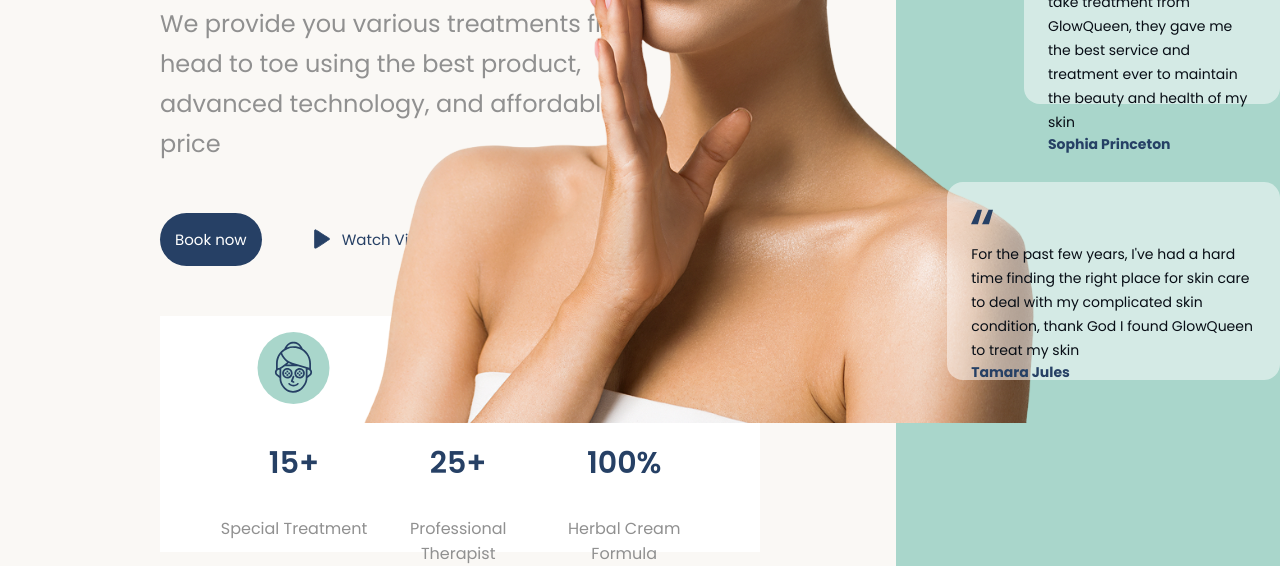
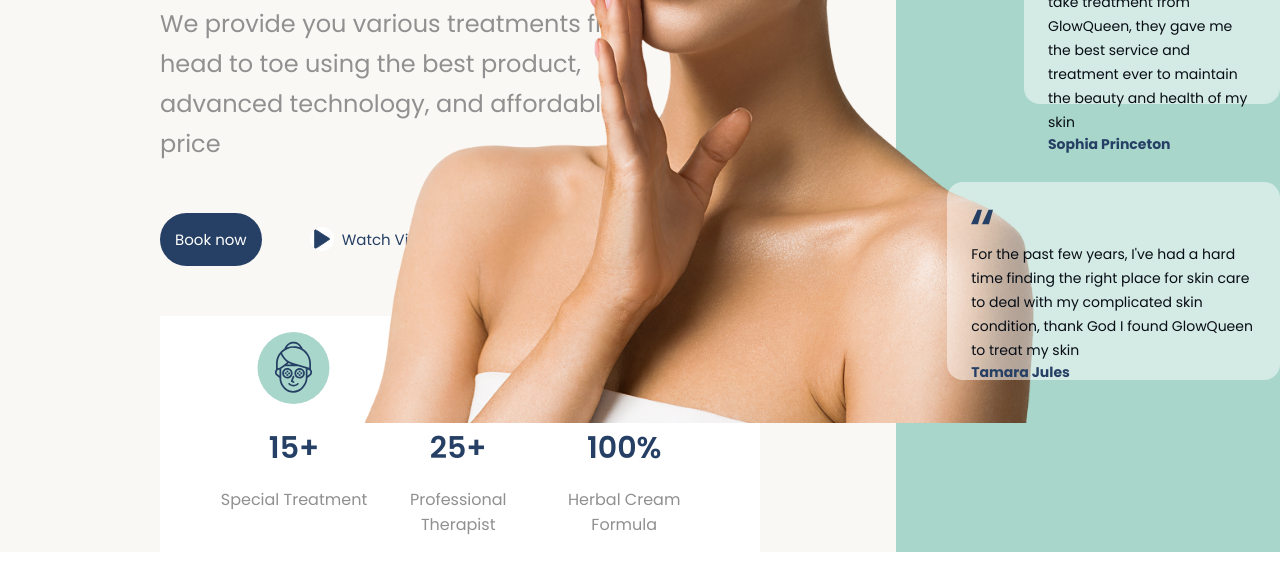
Before and after one commit to romagaco/spa_and_beauty, a website built with webpack: page index.html in a window 1280 px wide. Shown: the part 551-1117 px from the top of the page. Built offline with nearby package versions, Linux system fonts and the light colour scheme.

Commit message:
margenes
correccion de margenes

```diff
--- a/css/_category.scss
+++ b/css/_category.scss
@@ -6,6 +6,11 @@
     max-height: 220px;
     align-items: center;
     text-align: center;
+
+    .category_title {
+        margin-top: 15px;
+        margin-bottom: 15px;
+    }
 
     h3 {
         font-size: 30px;
```
Also changed, not shown: css/styles.css, 1 other file.
